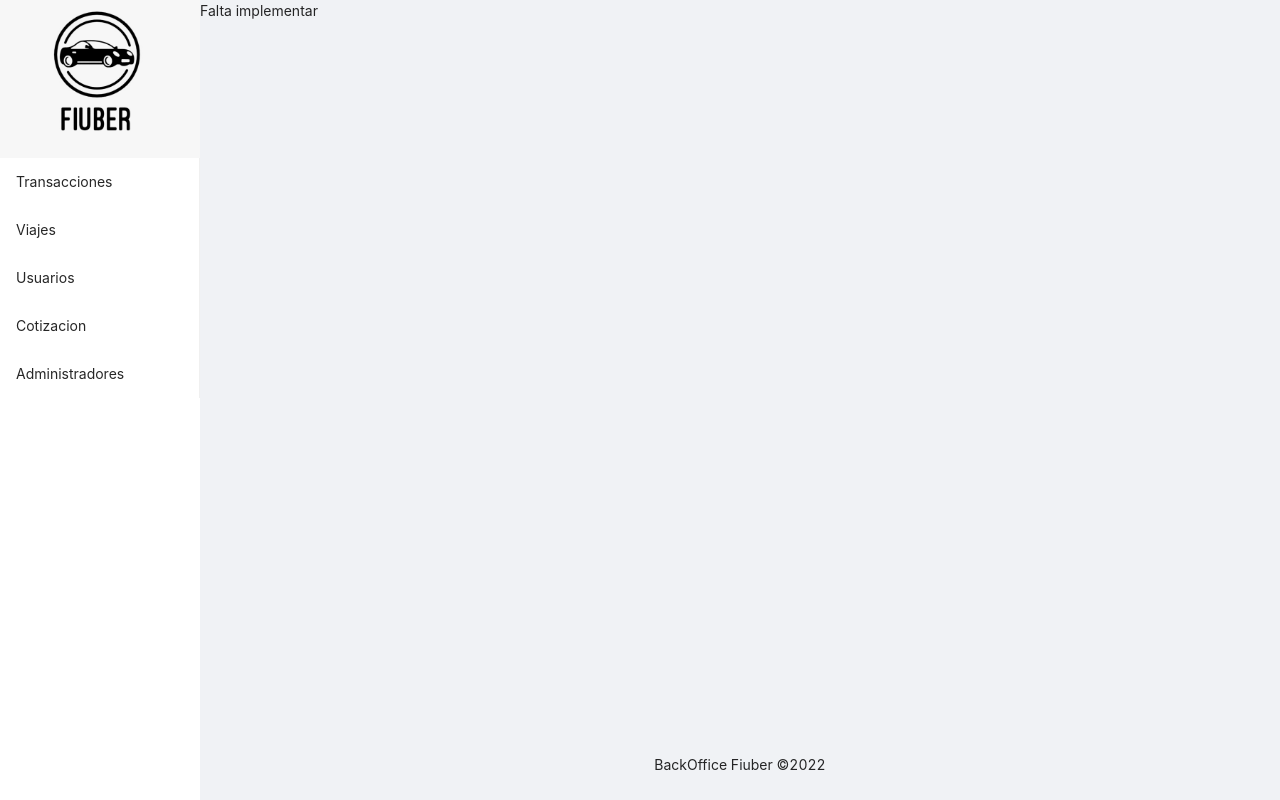
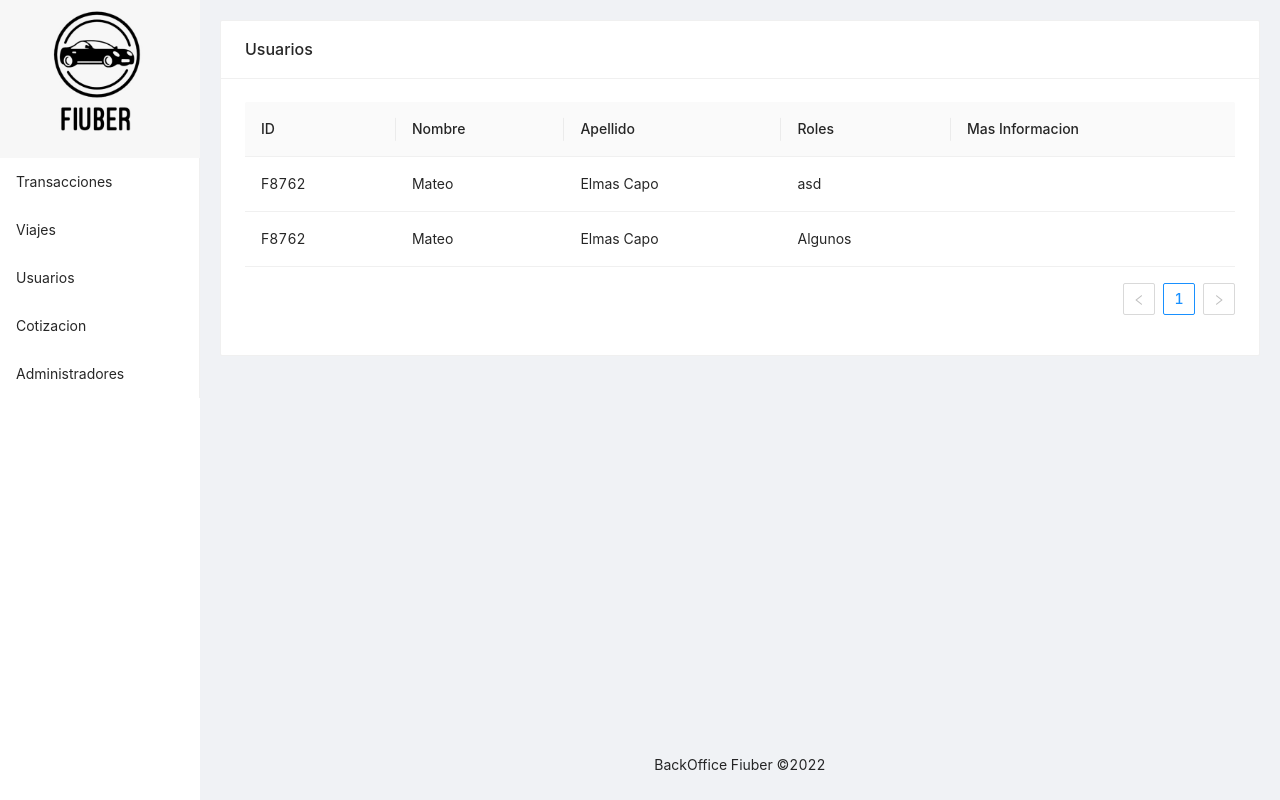
Before and after one commit to Taller-2-Tyrions/fiuber-backoffice, a React (Create React App) app: page / in a window 1280 px wide. Built offline with nearby package versions, Linux system fonts and the light colour scheme.

Commit message:
arrancando con el dashboard

```diff
--- /dev/null
+++ b/src/api/Users/index.js
@@ -0,0 +1,20 @@
+export function getUsers() {
+  // Aca deberiamos hacer una llamada al gateway
+  // Cambiar el nombre de las columnas en modules/Users
+  // para que quede bien luego de la llamada.
+
+  return [
+    {
+      ID: 'F8762',
+      name: 'Mateo',
+      last_name: 'Elmas Capo',
+      roles: 'asd',
+    },
+    {
+      ID: 'F8762',
+      name: 'Mateo',
+      last_name: 'Elmas Capo',
+      roles: 'Algunos',
+    },
+  ];
+}
--- /dev/null
+++ b/src/api/Voyage/index.js
@@ -0,0 +1 @@
+// Aca hacemos la llamada al gateway pidiendo datos de voyages
--- a/src/modules/Users/index.js
+++ b/src/modules/Users/index.js
@@ -1,10 +1,39 @@
+import { Card, Table } from "antd";
+import { getUsers } from "../../api/Users"
 
 const Users = () => {
-    return (
-        <div>
-            Falta implementar
-        </div>
-    );
+  const tableColumns = [
+    {
+      title: 'ID',
+      dataIndex: 'ID',
+      key: 'ID',
+    },
+    {
+      title: 'Nombre',
+      dataIndex: 'name',
+      key: 'name',
+    },
+    {
+      title: 'Apellido',
+      dataIndex: 'last_name',
+      key: 'last_name',
+    },
+    {
+      title: 'Roles',
+      dataIndex: 'roles',
+      key: 'roles',
+    },
+    {
+      title: 'Mas Informacion'
+    }
+  ];
+  const users = getUsers();
+
+  return (
+    <Card title={'Usuarios'} style={{margin: 20}}>
+      <Table dataSource={users} columns={tableColumns} />
+    </Card>
+  );
 };
 
 export default Users;
```
